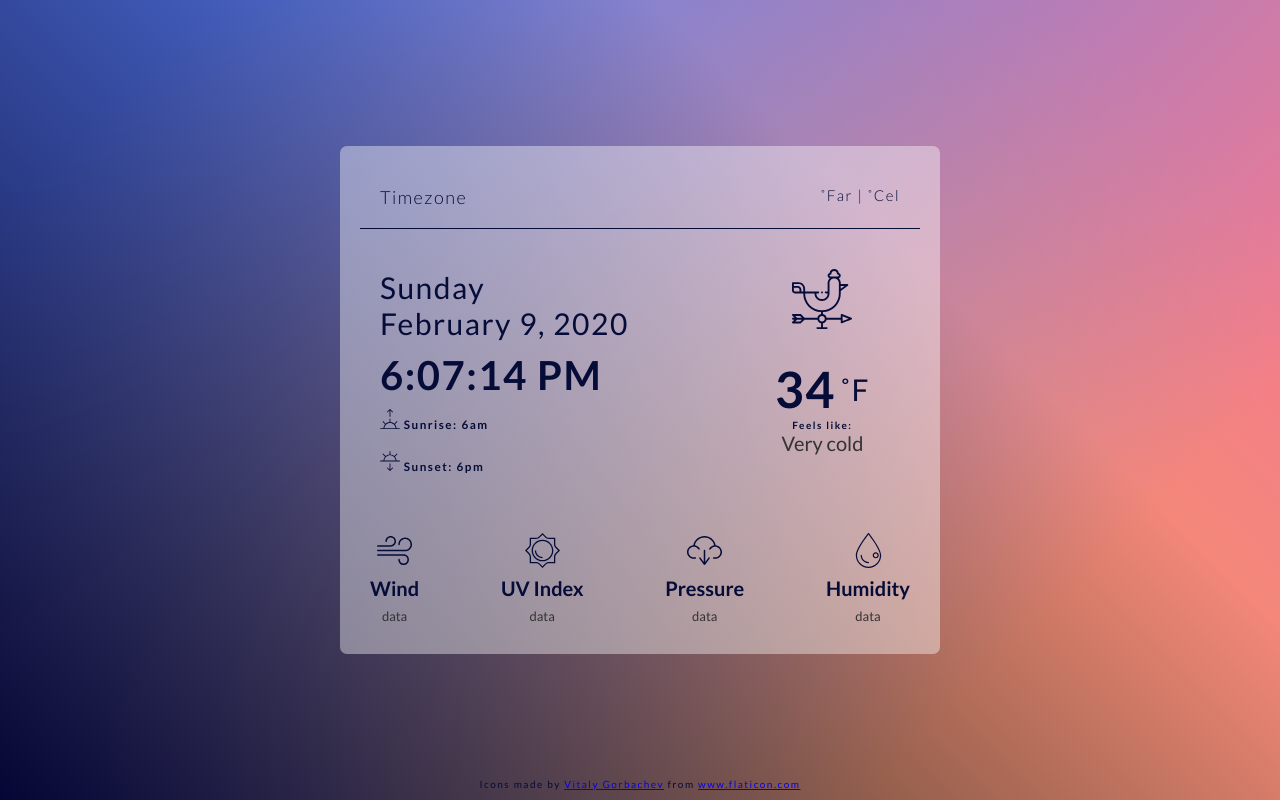
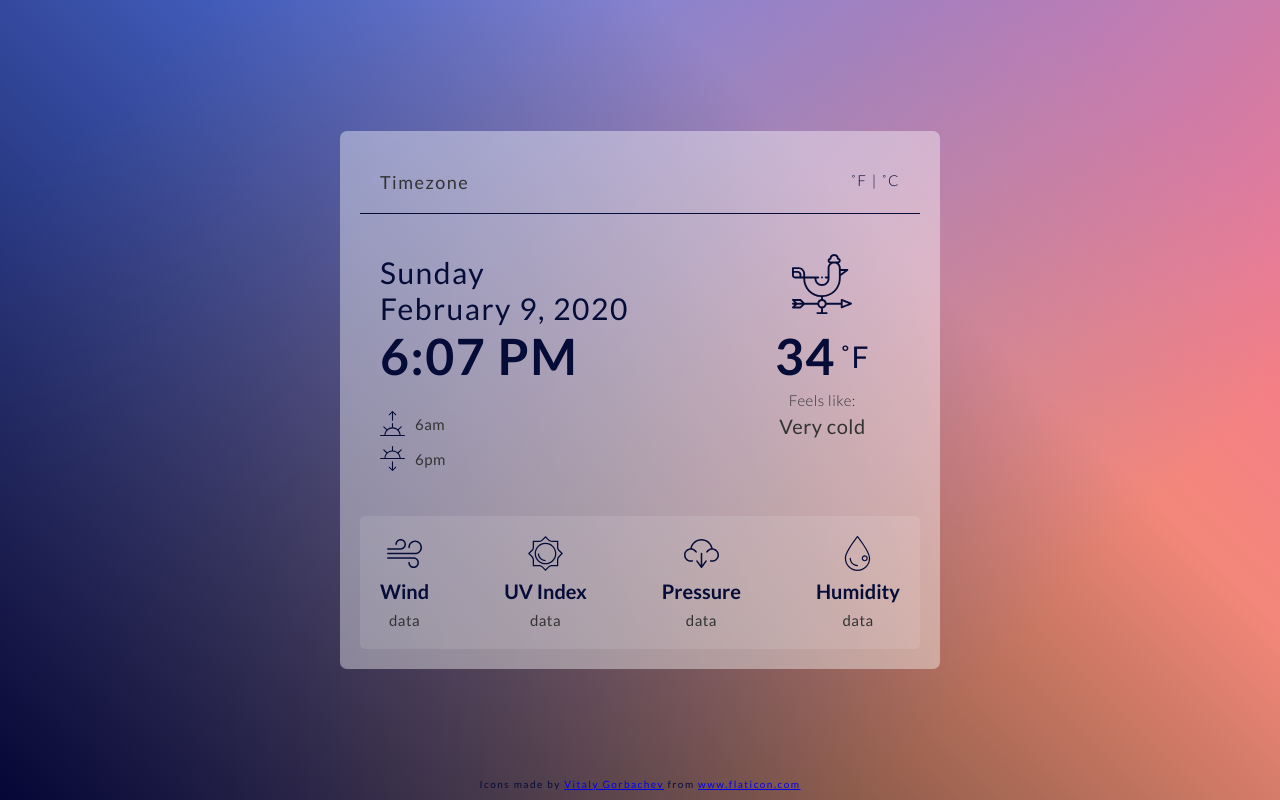
Before and after one commit to mega-bailey/weather-app, a PHP site: page / in a window 1280 px wide. Run offline with PHP 8.4, Linux system fonts and the light colour scheme.

Commit message:
sunrise and sunset added

```diff
--- a/app.js
+++ b/app.js
@@ -4,11 +4,12 @@ window.addEventListener('load', () => {
   const tempDesc = document.querySelector('.temp--desc');
   const tempDegree = document.querySelector('.temp--degree');
   const locationTimezone = document.querySelector('.location--timezone');
-  const tempSection = document.querySelector('.temp--container');
   const tempScale = document.querySelector('.temp--scale');
   const tempBtn = document.querySelector('.temp-btn');
   const feelsLike = document.querySelector('.temp--apparent-temp');
   const mainIcon = document.querySelector('.main-icon');
+  const sunrise = document.querySelector('.main-details--sunriseTime');
+  const sunset = document.querySelector('.main-details--sunsetTime');
 
   if (navigator.geolocation) {
     navigator.geolocation.getCurrentPosition(position => {
@@ -29,19 +30,30 @@ window.addEventListener('load', () => {
             apparentTemperature,
             icon
           } = data.currently;
-          console.log(icon);
           const { sunriseTime, sunsetTime } = data.daily.data[0];
-          console.log(sunriseTime, sunsetTime);
-          const timezone = data.timezone.replace(/_/g, ' ');
+          const sunriseDate = new Date(sunriseTime * 1000);
+          const sunsetDate = new Date(sunsetTime * 1000);
+          const sunriseHours = sunriseDate.getHours();
+          const sunsetHours = sunsetDate.getHours() - 12;
+          const sunriseMinutes = sunriseDate.getMinutes();
+          const sunsetMinutes = sunsetDate.getMinutes();
+          const formattedSunrise = `${sunriseHours}:${sunriseMinutes} AM`;
+          const formattedSunset = `${sunsetHours}:${sunsetMinutes} PM`;
+          console.log(formattedSunrise, formattedSunset);
 
-          mainIcon.textContent = icon;
+          sunrise.textContent = formattedSunrise;
+          sunset.textContent = formattedSunset;
+
+          const timezone = data.timezone
+            .replace(/\//g, ', ')
+            .replace(/_/g, ' ');
+
+          mainIcon.innerHTML = `<img src="icons/${icon}.svg"/>`;
           locationTimezone.textContent = timezone;
           tempDesc.textContent = summary;
-          feelsLike.textContent = apparentTemperature;
+          feelsLike.textContent = Math.round(apparentTemperature);
           tempDegree.textContent = Math.round(temperature);
           let celcius = (temperature - 32) * (5 / 9);
-
-          //   setIcons(icon, document.querySelector('.icon'));
 
           tempBtn.addEventListener('click', () => {
             if (tempScale.textContent === '˚F') {
@@ -57,23 +69,7 @@ window.addEventListener('load', () => {
   } else {
     h1.textContent = 'Your browser is not allowing geolocation access';
   }
-
-  //  function setIcons(icon, iconID) {
-  //     const skycons = new Skycons({ color: 'white' });
-  //     const currentIcon = icon.replace(/-/g, '_').toUpperCase();
-  //     skycons.play();
-  //     return skycons.set(iconID, Skycons[currentIcon]);
-  //   }
 });
-
-const iconElement = document.querySelector('.icon');
-function displayIcon() {
-  iconElement.innerHTML = `<img src="icons/${weather.iconId}.png"/>`;
-}
-
-const currentDay = document.querySelector('.main-details--day');
-const currentDate = document.querySelector('.main-details--date');
-const currentTime = document.querySelector('.main-details--time');
 
 const days = [
   'Sunday',
@@ -105,8 +101,10 @@ const monthDay = new Date().getDay();
 const year = new Date().getFullYear();
 const currentMonth = months[month];
 const weekday = days[monthDay];
-const hours = new Date().getHours();
-const minutes = new Date().getMinutes();
+
+const currentDay = document.querySelector('.main-details--day');
+const currentDate = document.querySelector('.main-details--date');
+const currentTime = document.querySelector('.main-details--time');
 
 currentDay.innerHTML = `${weekday}`;
 currentDate.innerHTML = `${currentMonth} ${numDay}, ${year}`;
@@ -115,5 +113,5 @@ currentDate.innerHTML = `${currentMonth} ${numDay}, ${year}`;
 var time = setInterval(getTime, 1000);
 function getTime() {
   var date = new Date();
-  currentTime.innerHTML = date.toLocaleTimeString();
+  currentTime.innerHTML = date.toLocaleTimeString().replace(/:\d{2}\s/, ' ');
 }
--- a/index.html
+++ b/index.html
@@ -16,7 +16,7 @@
     <div class="container">
       <div class="header">
         <h1 class="location--timezone">Timezone</h1>
-        <span class="temp-btn">˚Far | ˚Cel</span>
+        <span class="temp-btn">˚F | ˚C</span>
       </div>
 
       <div class="main-details--container">
@@ -24,31 +24,31 @@
           <h2 class="main-details--day">Day</h2>
           <h2 class="main-details--date">Date</h2>
           <h2 class="main-details--time">Time</h2>
-          <div class="main-details--inside-container">
-            <h3 class="main-details--sunrise">
+          <!-- <div class="main-details--inside-container"> -->
+          <h3 class="main-details--sunrise-set">
             <img
               src="icons/sunrise.svg"
               alt="sunrise icon"
-                class="sun-icon"
+              class="sunrise-set-icon"
             />
-              Sunrise: <span class="main-details--sunriseTime">6am</span>
+            <span class="main-details--sunriseTime"> 6am</span>
           </h3>
-          </div>
-          <div class="main-details--inside-container">
-            <h3 class="main-details--sunset">
-              <img src="icons/sunset.svg" alt="sunset icon" class="sun-icon" />
-              Sunset: <span class="main-details--sunriseTime">6pm</span>
+          <!-- </div> -->
+          <!-- <div class="main-details--inside-container"> -->
+          <h3 class="main-details--sunrise-set">
+            <img
+              src="icons/sunset.svg"
+              alt="sunset icon"
+              class="sunrise-set-icon"
+            />
+            <span class="main-details--sunsetTime"> 6pm</span>
           </h3>
-          </div>
+          <!-- </div> -->
         </div>
         <div class="main-details__right">
-          <!-- <canvas class="icon" width="90" height="90"></canvas> -->
-
-          <img
-            src="icons/weathercock.svg"
-            alt="weathervane icon"
-            class="main-icon"
-          />
+          <div class="main-icon">
+            <img src="icons/weathercock.svg" alt="weathervane icon" />
+          </div>
 
           <div class="temp--container">
             <h2 class="temp--degree">34</h2>
@@ -60,11 +60,6 @@
           <h4 class="temp--desc">Very cold</h4>
         </div>
       </div>
-
-      <!-- <div class="desc-container">
-        <canvas class="icon" width="90" height="90"></canvas>
-        <div class="temp--desc">Very cold</div>
-      </div> -->
 
       <div class="add-details--container">
         <div class="add-details__column">
--- a/main.scss
+++ b/main.scss
@@ -64,7 +64,8 @@ body {
 .location {
   &--timezone {
     font-size: 1.8rem;
-    font-weight: 300;
+    font-weight: 400;
+    color: $dark-grey;
   }
 }
 
@@ -78,10 +79,14 @@ body {
     display: flex;
     flex-direction: column;
   }
-  &--inside-container {
+  &--sunrise-set {
     display: flex;
     align-items: center;
-    padding: 1rem 0;
+    padding: 5px 0;
+    color: $dark-grey;
+    font-size: 1.5rem;
+    font-weight: 400;
+    letter-spacing: 0.5px;
   }
   &--date,
   &--day {
@@ -89,9 +94,9 @@ body {
     font-weight: 400;
   }
   &--time {
-    padding-top: 1rem;
-    font-size: 4rem;
+    font-size: 5rem;
     font-weight: 700;
+    margin-bottom: 2rem;
   }
   &__right {
     display: flex;
@@ -100,10 +105,17 @@ body {
     padding-right: 3rem;
   }
 }
-.main-icon {
+
+.sunrise-set-icon {
+  height: 2.5rem;
+  width: 2.5rem;
+  margin-right: 1rem;
+}
+
+.main-icon > img {
   height: 6rem;
   width: 6rem;
-  margin-bottom: 3rem;
+  margin-bottom: 1rem;
 }
 
 .temp {
@@ -112,7 +124,6 @@ body {
     align-items: center;
   }
   &--degree {
-    font-weight: normal;
     font-size: 5rem;
     font-weight: 700;
   }
@@ -120,20 +131,29 @@ body {
     margin-left: 5px;
     font-size: 3rem;
   }
+  &--feels-like {
+    font-weight: 300;
+    color: $dark-grey;
+    font-size: 1.5rem;
+    letter-spacing: 0.5px;
+    padding: 5px 0;
+  }
   &--desc {
     font-weight: 400;
     color: $dark-grey;
     font-size: 2rem;
-    letter-spacing: 0;
+    letter-spacing: 0.5px;
   }
 }
 
 .add-details {
   &--container {
+    background: rgba($color-white, 0.1);
+    border-radius: 5px;
     display: flex;
     justify-content: space-between;
     align-items: center;
-    padding: 1rem;
+    padding: 2rem;
   }
   &__column {
     display: flex;
@@ -153,8 +173,8 @@ body {
   &__data {
     font-weight: 400;
     color: $dark-grey;
-    font-size: 1.3rem;
-    letter-spacing: 0;
+    font-size: 1.5rem;
+    letter-spacing: 0.5px;
   }
 }
 
@@ -163,8 +183,3 @@ body {
   position: fixed;
   bottom: 0;
 }
-
-.sun-icon {
-  height: 2rem;
-  width: 2rem;
-}
```
Also changed, not shown: dist/css/main.min.css. Lines whose indentation alone changed are shown as unchanged.
